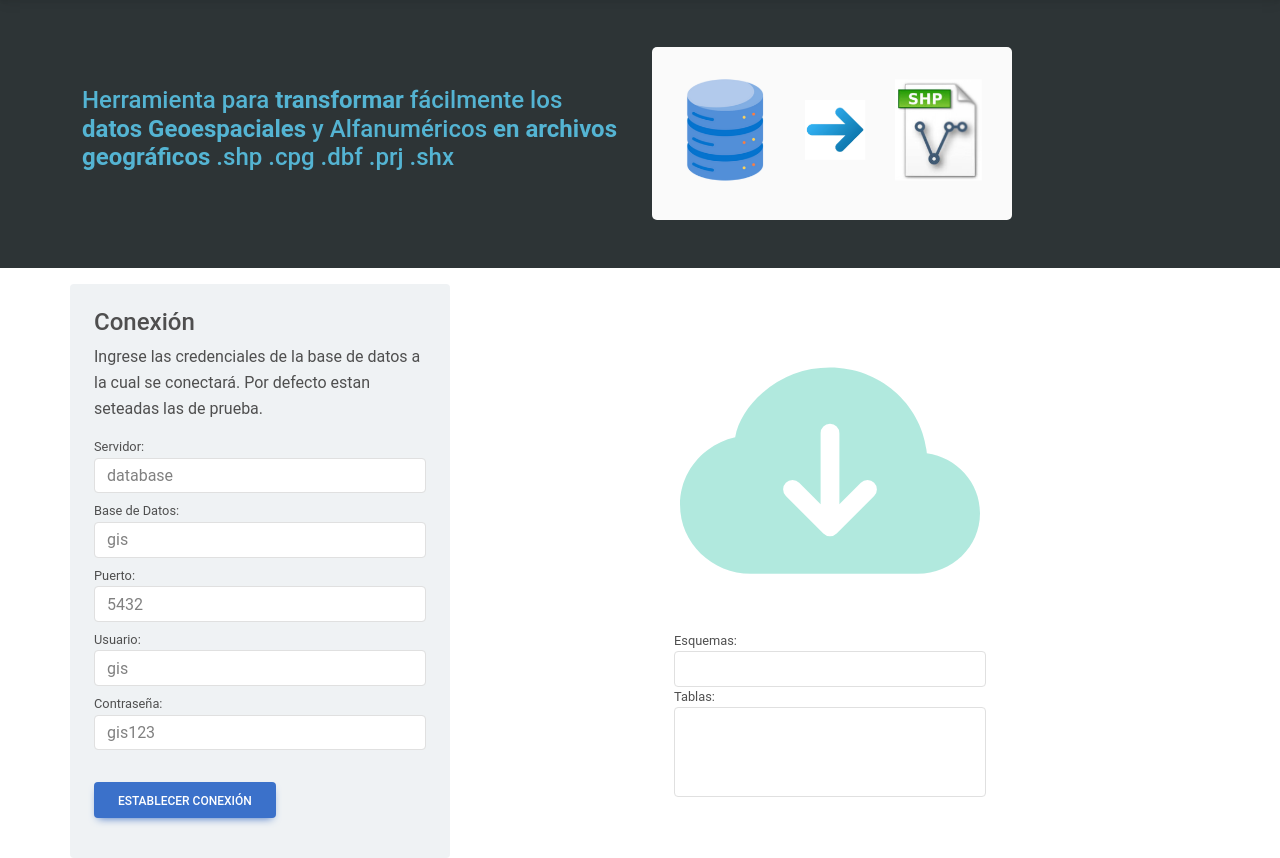
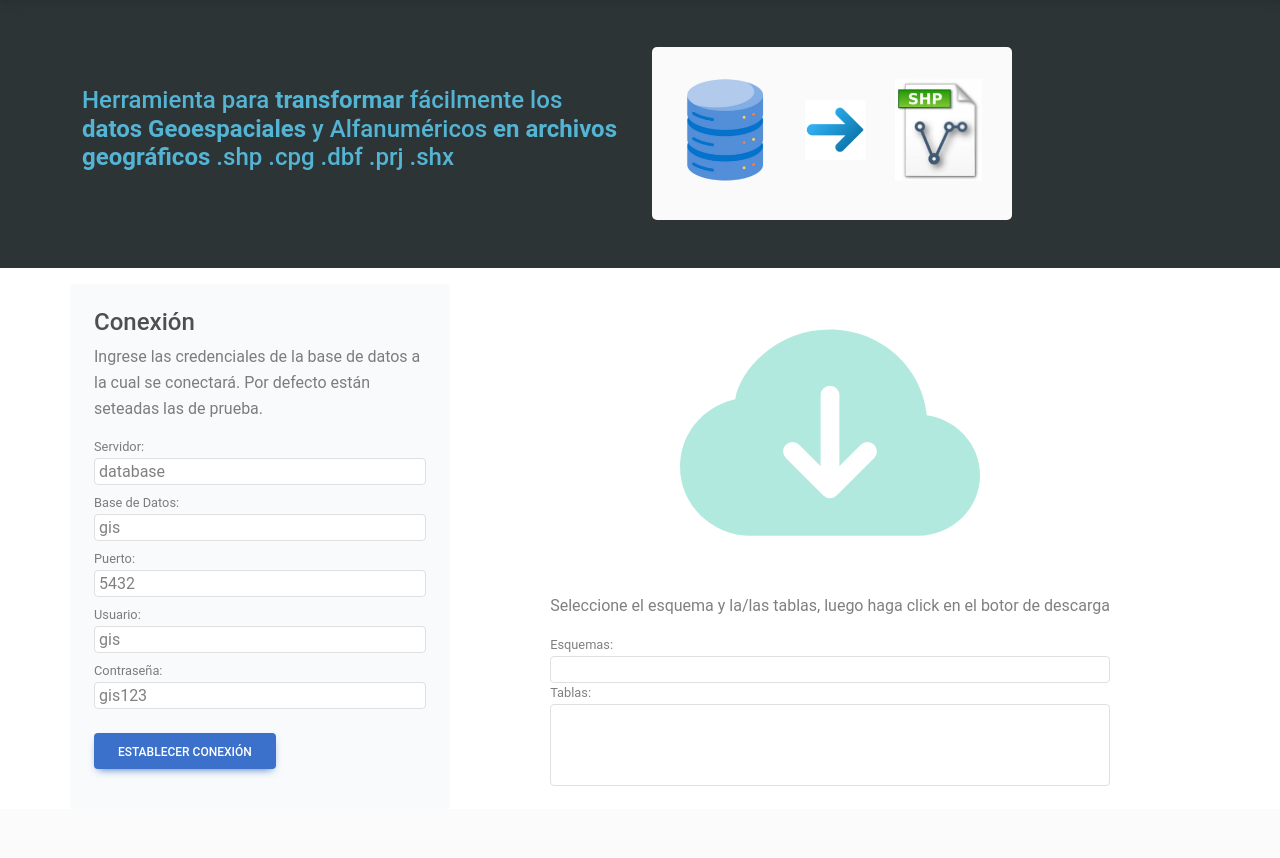
Before and after one commit to ctnfimac/table_to_shape, a Django app: page /web/ in a window 1280 px wide. Shown: the part 60-918 px from the top of the page. After the commit the page ends 846 px from the top, so only its background shows below. Run offline with Django 5.2, Linux system fonts and the light colour scheme; lists and menus that the app fills with data are empty.

Commit message:
Agrego los select para elegir el esquema y la/las tablas

```diff
--- a/source/static/css/conectionForm.css
+++ b/source/static/css/conectionForm.css
@@ -4,6 +4,7 @@ body{
 
 .conection label{
     font-size: 0.8em;
+    color: rgba(0,0,0,.5);
 }
 
 .conection input{
--- a/source/templates/web/index.html
+++ b/source/templates/web/index.html
@@ -34,15 +34,15 @@
         <section class="conection">
           <div class="container">
             <div class="row">
-            <div class="col-xs-12 col-md-6 col-xl-4 p-4 rounded-1" style="background-color: rgba(223, 230, 233, .5)">
+              <div class="col-xs-12 col-md-6 col-xl-4 p-4 rounded-1" style="background-color: rgba(241, 245, 247, 0.5)">
                   <!--Respuesta para el cliente-->
                   <div class="alert alert-dismissible fade show alert-success" role="alert" data-mdb-color="warning" data-mdb-alert-init="" id="conexionMensaje" data-mdb-alert-initialized="true">
                     <div id="msj"></div>
                     <button type="button" class="btn-close close" data-mdb-dismiss="alert" aria-label="Close"></button>
                   </div>
                   <h4>Conexión</h4>
-                  <p>
-                    Ingrese las credenciales de la base de datos a la cual se conectará. Por defecto estan
+                  <p class="text-black-50">
+                    Ingrese las credenciales de la base de datos a la cual se conectará. Por defecto están
                     seteadas las de prueba.
                   </p>
                   <form id="conexionForm" action="{% url 'web:conection' %}" method="POST"> {% csrf_token %}
@@ -52,18 +52,19 @@
               </div>
               <div class="col-12 col-md-6 col-xl-8 d-flex align-self-center justify-content-center">
                 <div class="d-flex">
-                <form role="form" action="{% url 'web:download_files' %}" method="POST"> {% csrf_token %}
+                  <form role="form" class="d-flex justify-content-center flex-column" action="{% url 'web:download_files' %}" method="POST"> {% csrf_token %}
                     <button type="submit" class="disabled" id="btnDescargar" style="border: none; cursor: unset;background-color: transparent;">
-                    <img id="btnImgDescargar" class="text-info btn-descargar" src="{% static 'css/icons/cloud-arrow-down-fill.svg' %}" width="300" alt="Descargar"/>
+                      <img id="imgDescargar" class="text-info btn-descargar" src="{% static 'css/icons/cloud-arrow-down-fill.svg' %}" width="300" alt="Descargar"/>
                     </button>
+                    <p class="text-black-50">Seleccione el esquema y la/las tablas, luego haga click en el botor de descarga</p>
                     <div>
-                    <label for="esquema">Esquemas:</label>
-                    <select class="form-control select-input placeholder-active active" id="schema" name="schema">
+                      <label for="esquema" class="text-black-50">Esquemas:</label>
+                      <select class="form-control select-input placeholder-active active p-0 px-1 text-black-50" id="schema" name="schema">
                       </select>
                     </div>
                     <div>
-                    <label for="tablesdb">Tablas:</label>
-                    <select class="form-control select-input placeholder-active active" id="tablesdb" name="tablesdb" multiple>
+                      <label for="tablesdb" class="text-black-50">Tablas:</label>
+                      <select class="form-control select-input placeholder-active active p-0 px-1 text-black-50" id="tablesdb" name="tablesdb" multiple>
                       </select>
                     </div>
                   </form>
--- a/source/web/forms/conectionForms.py
+++ b/source/web/forms/conectionForms.py
@@ -7,7 +7,7 @@ class ConectionForm(forms.Form):
         initial='database',
         widget=forms.TextInput(
             attrs={
-                'class':'form-control mb-2',
+                'class':'form-control mb-2 p-0 px-1',
                 'placeholder': 'Ingrese la Ip del Servidor'
             }
         )
@@ -18,7 +18,7 @@ class ConectionForm(forms.Form):
         initial='gis',
         widget=forms.TextInput(
             attrs={
-                'class':'form-control mb-2',
+                'class':'form-control mb-2 p-0 px-1',
                 'placeholder': 'Ingrese Nombre de la Base de datos'
             }
         )
@@ -29,7 +29,7 @@ class ConectionForm(forms.Form):
         initial='5432',
         widget=forms.TextInput(
             attrs={
-                'class':'form-control mb-2',
+                'class':'form-control mb-2 p-0 px-1',
                 'placeholder': 'Ingrese el Puerto'
             }
         )
@@ -40,7 +40,7 @@ class ConectionForm(forms.Form):
         initial='gis',
         widget=forms.TextInput(
             attrs={
-                'class':'form-control mb-2',
+                'class':'form-control mb-2 p-0 px-1',
                 'placeholder': 'Ingrese el Usuario'
             }
         )
@@ -51,7 +51,7 @@ class ConectionForm(forms.Form):
         initial='gis123',
         widget=forms.TextInput(
             attrs={
-                'class':'form-control mb-2',
+                'class':'form-control p-0 px-1',
                 'placeholder': 'Ingrese la Contraseña'
             }
         )
--- a/source/web/urls.py
+++ b/source/web/urls.py
@@ -1,10 +1,12 @@
 from django.urls import path
 from web.views.download_files_view import download_files
 from web.views.conection_view import ConectionView
+from web.views.tables_view import tables_view
 
 app_name = 'web'
 
 urlpatterns = [
     path('', download_files, name='download_files'),
-    path('conection', ConectionView.as_view(), name='conection')
+    path('conection', ConectionView.as_view(), name='conection'),
+    path('tables/<str:schema>', tables_view, name='tables')
 ]
--- a/source/web/utils/database_conection.py
+++ b/source/web/utils/database_conection.py
@@ -42,9 +42,9 @@ class DatabaseConection:
         records = cur.fetchall()
         return records
 
-    def get_tables(self) -> list:
+    def get_tables(self, schema:str='public') -> list:
         conn = psycopg2.connect(**self.credentials())
         cur = conn.cursor()
-        cur.execute("SELECT table_name FROM information_schema.tables WHERE table_schema = 'public' AND table_name not in ('geography_columns','geometry_columns','spatial_ref_sys');")
+        cur.execute(f"SELECT table_name FROM information_schema.tables WHERE table_schema = '{schema}' AND table_name not in ('geography_columns','geometry_columns','spatial_ref_sys');")
         records = cur.fetchall()
         return records
--- a/source/web/views/conection_view.py
+++ b/source/web/views/conection_view.py
@@ -20,7 +20,8 @@ class ConectionView(FormView):
             db = DatabaseConection(form.cleaned_data)
             db.test_conection_postgresql()
             schemas = db.get_schemas()
-            tables = db.get_tables()
+            # asigno las tablas del primer esquema retornado
+            tables = db.get_tables(schemas[0][0])
         except (Exception, psycopg2.DatabaseError) as error:
             print(f'Error {error}')
             response_error = error.__str__()
```
Also changed, not shown: source/static/js/conectionForm.js (+37 -9 lines), source/web/views/tables_view.py (added, +9 -0 lines). Lines whose indentation alone changed are shown as unchanged.
